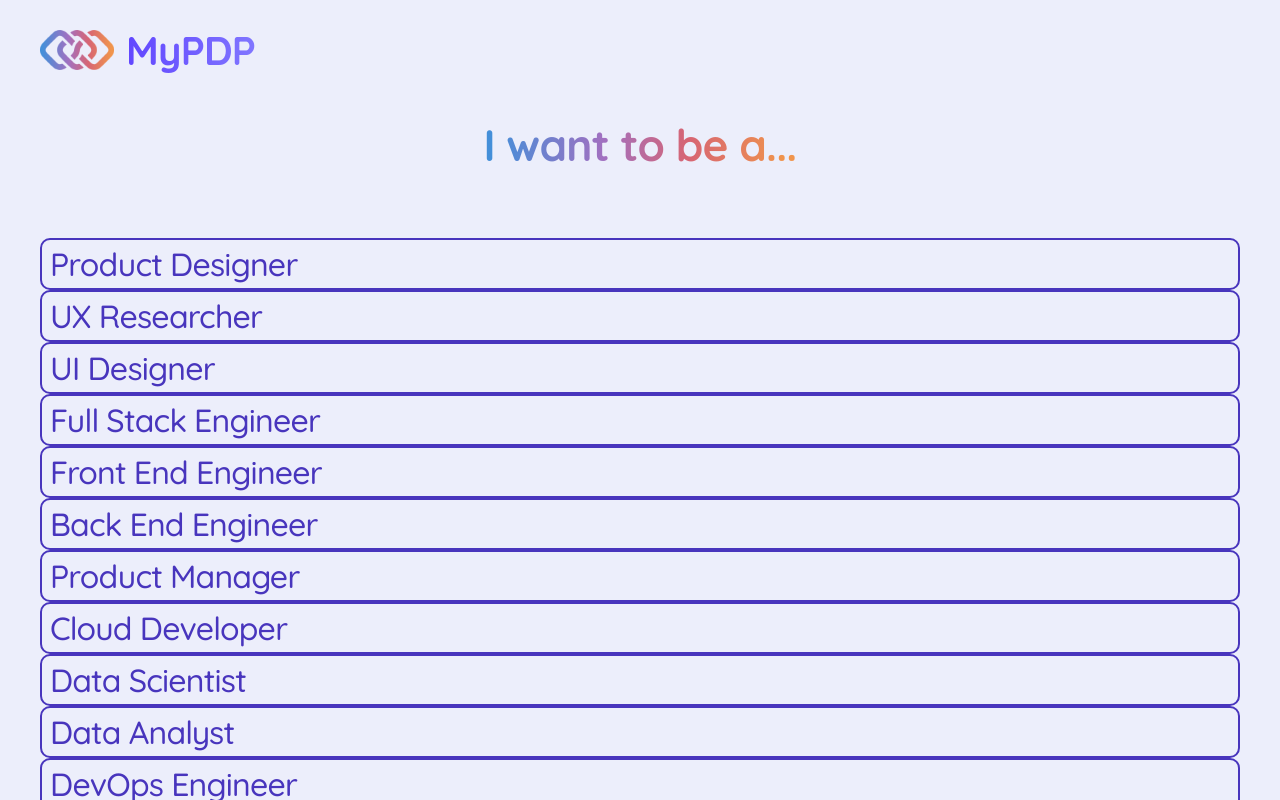
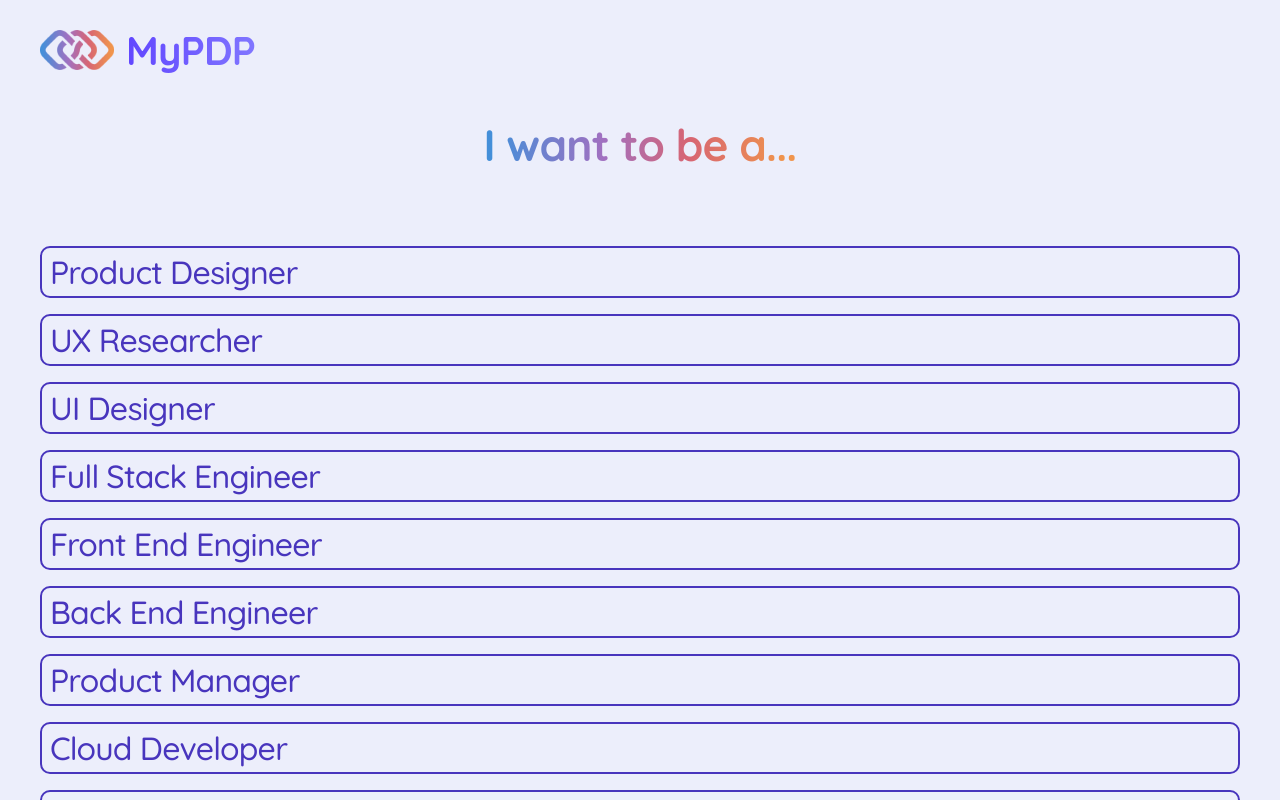
Before and after one commit to britzky/career-coach, a React (Vite) app in the folder frontend/career-coach/: page /desired-job in a window 1280 px wide. Shown: the top 800 px of the page. Built offline with nearby package versions, Linux system fonts and the light colour scheme.

Commit message:
Fixed spacing on desired job page

```diff
--- a/frontend/career-coach/src/pages/DesiredJob/DesiredJob.tsx
+++ b/frontend/career-coach/src/pages/DesiredJob/DesiredJob.tsx
@@ -58,9 +58,9 @@ export const DesiredJob = () => {
         <div className="mb-7 flex justify-center">
         </div>
         <div className="flex flex-col w-full lg:w-[1200px] mb-[12px]">
-          <div className="grid grid-cols-2 gap-2 lg:block">
+          <div className="grid grid-cols-2 gap-4 lg:block">
             {jobs.map((job) => (
-              <div key={job}>
+              <div key={job} className="lg:py-2">
                 <JobCard
                   text={job}
                   tag={job}
```
